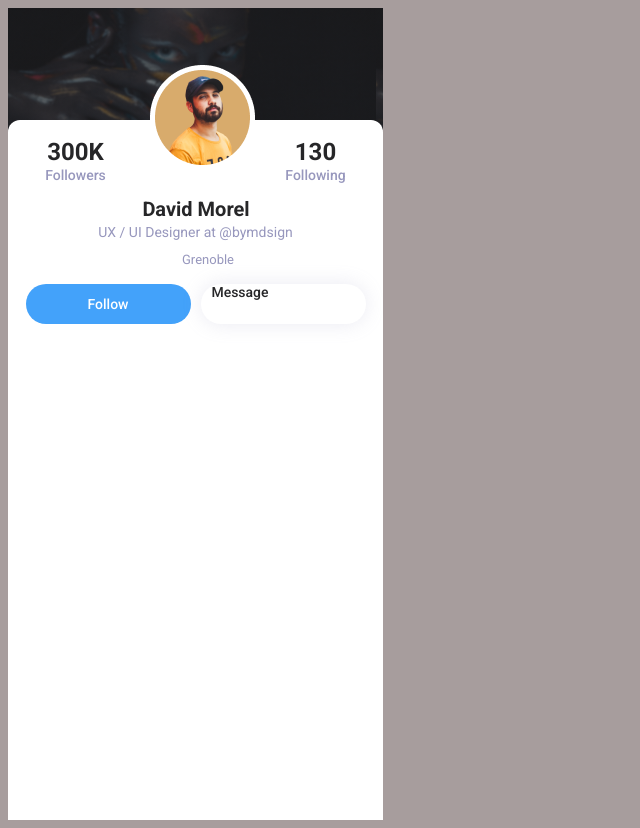
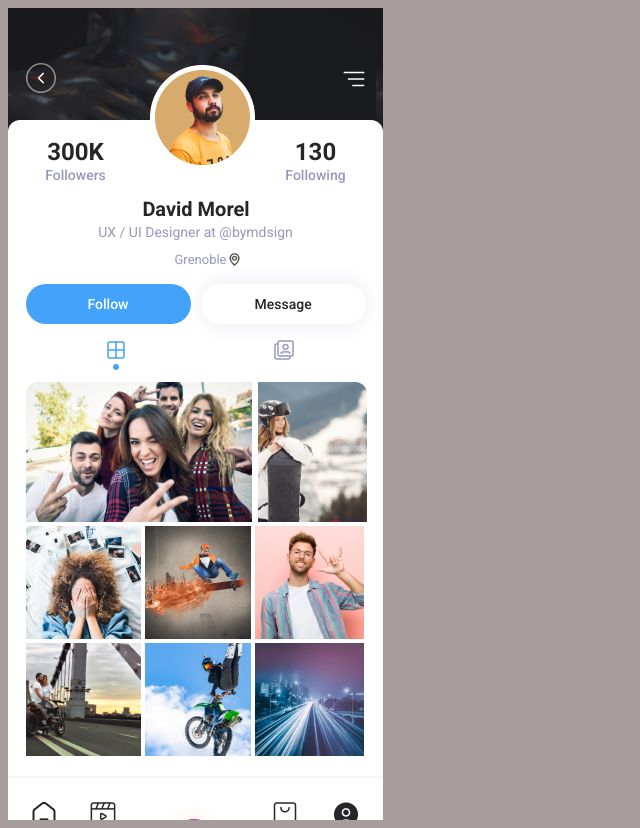
Before and after one commit to joannastolowska/BF_m7_task7, a plain HTML site: page index.html in a window 1280 px wide. Shown: the whole page, without its empty margins (0-640 px from the left). Drawn offline with Linux system fonts and the light colour scheme.

Commit message:
change html css 2

```diff
--- a/index.html
+++ b/index.html
@@ -10,8 +10,11 @@
 <body>
 
     <div class="container">
-        <header>
-            <div class="img"></div>
+
+            <div class="img">
+                <img id="back" src="img/Back.png" alt="back">
+                <img id="menu" src="img/Menu.png" alt="Menu">
+            </div>
             <div class="leading">
                 <div class="wrapper">
                     <img id="avatar" src="img/Photo.png" alt="avatar"/>
@@ -21,20 +24,46 @@
                 <div class="card4">Following</div>
                 <div class="card5">David Morel</div>
                 <div class="card6">UX / UI  Designer at @bymdsign</div>
-                <div class="card7">Grenoble</div>
+                <div class="card7">Grenoble
+                    <img id="location" src="img/Location.png" alt="Location">
+                </div>
                 <div class="card8">
                     <div class="card8-info">Follow</div>
                 </div>
                 <div class="card9">
                     <div class="card9-info">Message</div>
                 </div>
+                    <img id="tabs" src="img/Tabs.png" alt="Tabs">
+                <div class="gallery">
+                    <div class="rect">
+                        <img src="img/Image1.png" alt="friends">
+                        <img src="img/Image2.png" alt="girl1">
+                        <img src="img/Image3.png" alt="girl2">
+                        <img src="img/Image4.png" alt="boy1">
+                        <img src="img/Image5.png" alt="boy2">
+                        <img src="img/Image10.png" alt="bridge">
+                        <img src="img/Image11.png" alt="bike">
+                        <img src="img/Image12.png" alt="street">
+                    </div>
                 </div>
+                <p></p>
+            <div class="actions">
+                <div class="home">
+                    <img src="img/Home.png" alt="home"></div>
+                <div class="reel">
+                    <img src="img/Reel.png" alt="reel"></div>
+                <div class="publish">
+                    <img src="img/Publish.png" alt="publish"></div>
+                <div class="basket">
+                    <img src="img/Basket.png" alt="basket"></div>
+                <div class="profile">
+                    <img src="img/Profile.png" alt="profile"></div>
+                 </div>
+            </div>
 
-
-
-
-            </header>
     </div>
 </div>
 </body>
+
+</div>
 </html>
--- a/styles.css
+++ b/styles.css
@@ -26,6 +26,20 @@ body {
     top: -7px;
     background: linear-gradient(0deg, rgba(38, 38, 40, 0.4), rgba(38, 38, 40, 0.4)), url(img/background.png);
 
+}
+
+#back {
+    width: 30px;
+    height: 30px;
+    margin-left: 25px;
+    margin-top: 62px;
+}
+
+#menu {
+    width: 28px;
+    height: 28px;
+    margin-left: 280px;
+    margin-top: 63px;
 }
 
 #avatar {
@@ -174,20 +188,11 @@ color: #262628;
     position: static;
     width: 42px;
     height: 16px;
-    left: -8.29px;
-    top: -0.96px;
     font-style: normal;
     font-weight: 500;
     font-size: 14px;
     line-height: 16px;
-    display: flex;
-    align-items: center;
-    text-align: center;
     color: #FFFFFF;
-    flex: none;
-    order: 0;
-    flex-grow: 0;
-    margin: 0px 10px;
 }
 
 .card9 {
@@ -199,25 +204,50 @@ color: #262628;
     border-radius: 40px;
     background: #FFFFFF;
     box-shadow: 0px 0px 20px rgba(151, 151, 189, 0.2);
+    display: flex;
+    align-items: center;
+    justify-content: center;
 }
 
 .card9-info {
     position: static;
     width: 58px;
     height: 16px;
-    left: -16.29px;
-    top: -0.96px;
     font-style: normal;
     font-weight: 500;
     font-size: 14px;
     line-height: 16px;
+    color: #262628;
+}
+
+#tabs {
+    margin-top: 218px;
+    margin-left: 96px;
+    margin-bottom: 8px;
+}
+
+ .gallery {
     display: flex;
-    align-items: center;
-    text-align: center;
-    justify-content: center;
-    color: #262628;
-    flex: none;
-    order: 0;
-    flex-grow: 0;
-    margin: 0px 10px;
+    flex-wrap: wrap;
+    position: relative;
 }
+
+.rect {
+    margin-left: 18px;
+    gap:5px;
+}
+
+.actions {
+    display: flex;
+    justify-content: space-between;
+    margin-bottom: 28px;
+    margin-left: 21.5px;
+    margin-right: 21.75px;
+    margin-top: 21px;
+}
+
+p{
+    border: 1px solid #9797BD;
+    width: 375px;
+    opacity: 0.1;
+}
```
Also changed, not shown: img/Back.png (added), img/Basket.png (added), img/Home.png (added), img/Image1.png (renamed from img/Image #1.png), img/Image10.png (renamed from img/Image #10.png), img/Image11.png (renamed from img/Image #11.png), img/Image12.png (renamed from img/Image #12.png), img/Image2.png (renamed from img/Image #2.png), img/Image3.png (renamed from img/Image #3.png), img/Image4.png (renamed from img/Image #4.png), img/Image5.png (renamed from img/Image #5.png), img/Location.png (added), img/Menu.png (added), img/Profile.png (added), 3 more files, 1 other file. Lines whose indentation alone changed are shown as unchanged.
